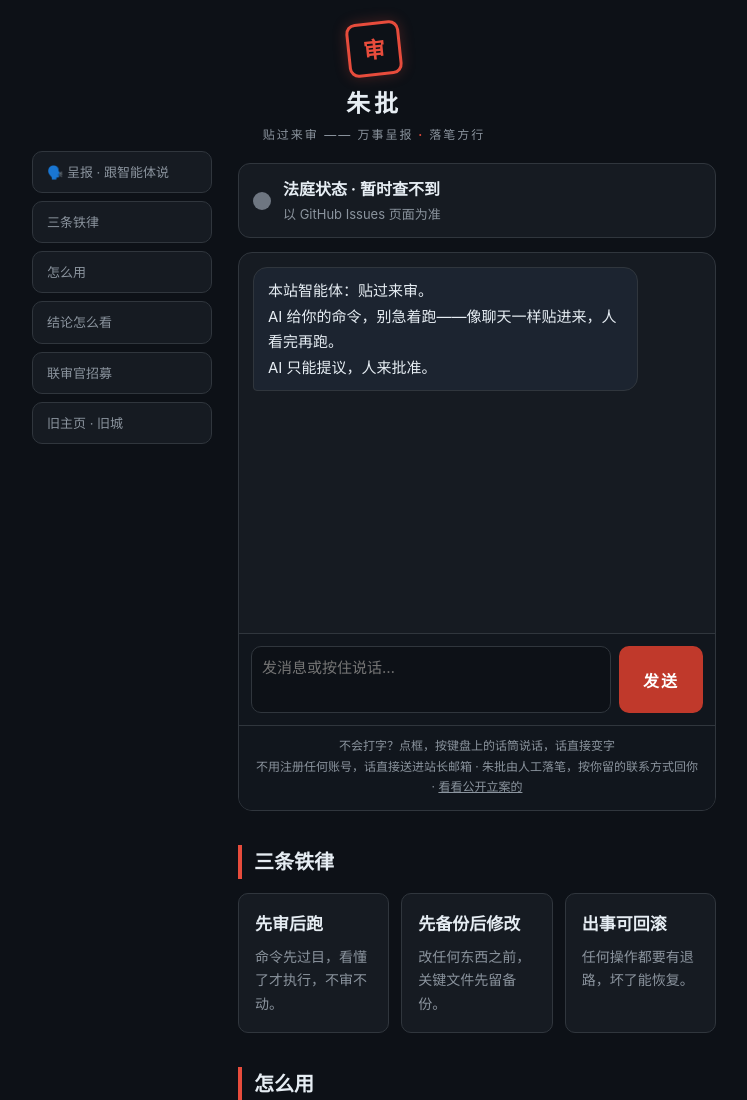
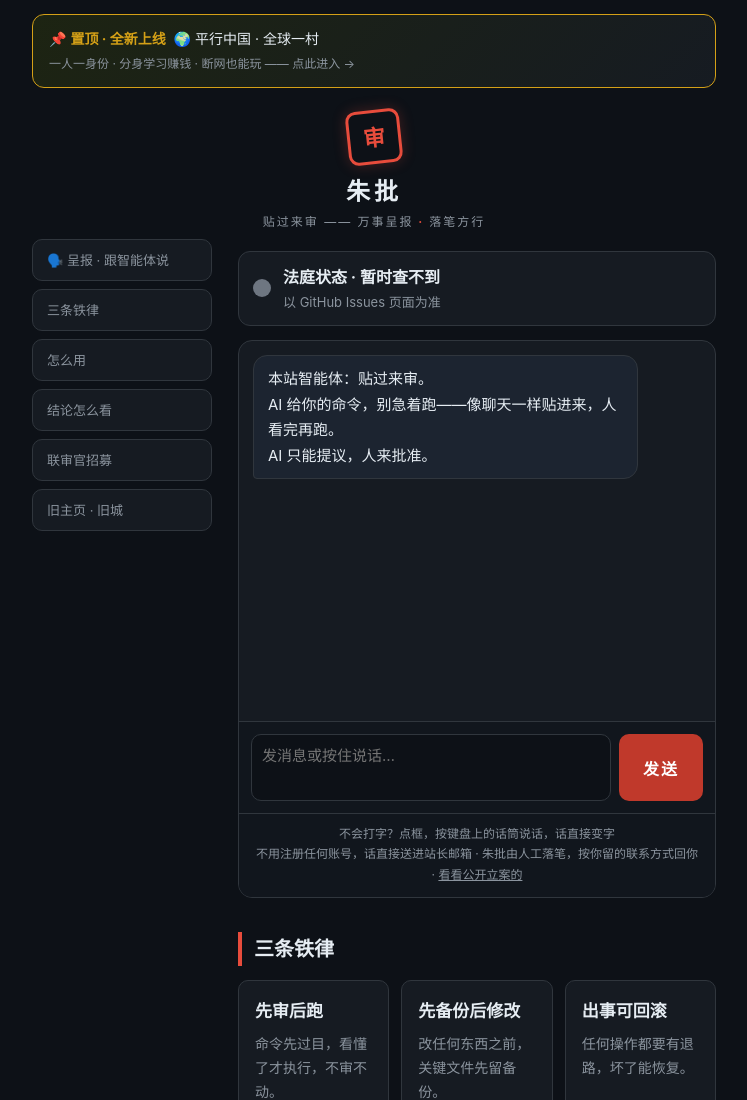
Before and after one commit to zhongguogit/zhongguogit.github.io, a plain HTML site: page index.html in a window 1280 px wide. Shown: the top 1100 px of the page, without its empty margins (266-1013 px from the left). Drawn offline with Linux system fonts and the light colour scheme; no server answers.

Commit message:
首页置顶：平行中国游戏入口

```diff
--- a/index.html
+++ b/index.html
@@ -153,6 +153,13 @@
 </style>
 </head>
 <body>
+<div style="max-width:720px;margin:0 auto;padding:14px 18px 0">
+  <a href="pingxing-zhongguo/" style="display:block;background:linear-gradient(135deg,#1d2412,#161b22);border:1px solid #d4a017;border-radius:12px;padding:12px 16px;color:#e6edf3;text-decoration:none;font-size:14px;line-height:1.7">
+    📌 <b style="color:#d4a017">置顶 · 全新上线</b>&nbsp;&nbsp;🌍 平行中国 · 全球一村<br>
+    <span style="color:#8b949e;font-size:12px">一人一身份 · 分身学习赚钱 · 断网也能玩 —— 点此进入 →</span>
+  </a>
+</div>
+
 
 <header>
   <div class="seal">审</div>
```
